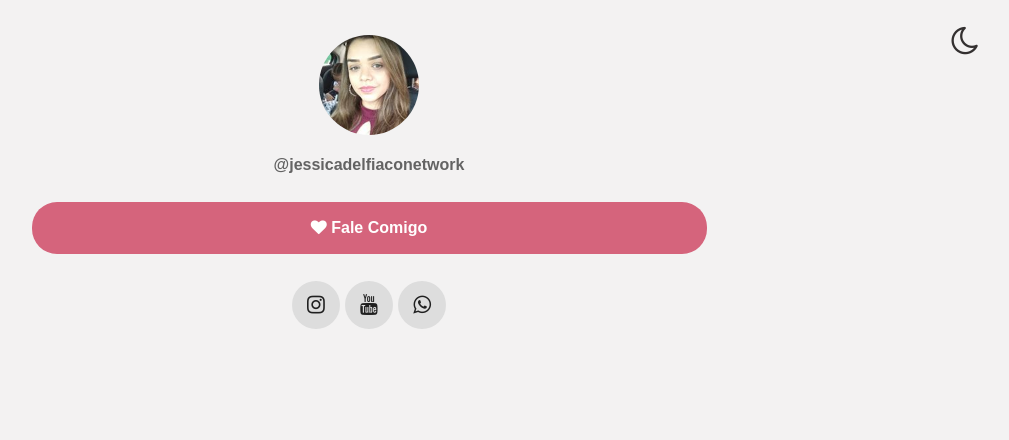
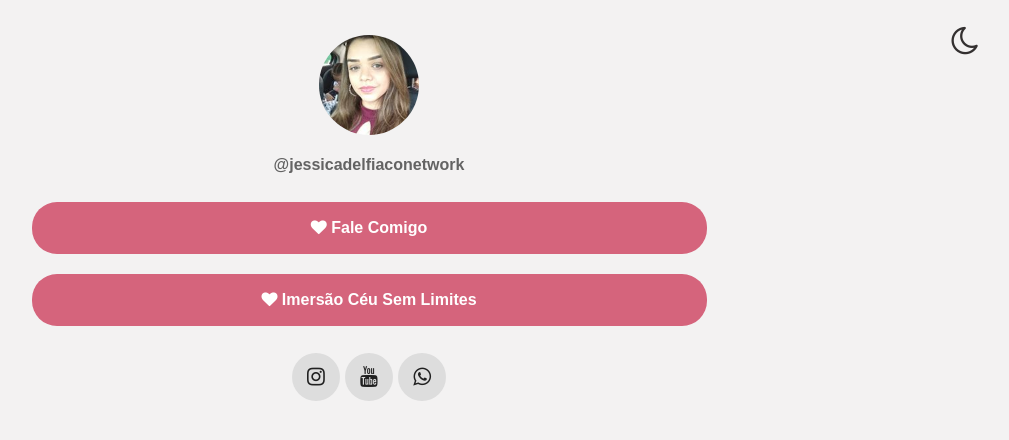
Before and after one commit to jessicadelfiaco/jessicadelfiaco.github.io, a plain HTML site: page index.html in a window 1280 px wide. Shown: the whole page, without its empty margins (271-1280 px from the left). Drawn offline with nearby package versions, Linux system fonts and the light colour scheme.

Commit message:
Update index.html
.

```diff
--- a/index.html
+++ b/index.html
@@ -31,6 +31,9 @@
 
         <a class="link" href="https://api.whatsapp.com/send?phone=5561991961423" target="_blank" style="border-radius: 25px;"><i
                 class="fa fa-heart"></i> Fale Comigo</a>
+
+        <a class="link" href="https://www.sympla.com.br/ceu---coach-extraordinarias-unidas__1067694" target="_blank" style="border-radius: 25px;"><i
+                class="fa fa-heart"></i> Imersão Céu Sem Limites</a>
     </div>
 
     <div class="footer">
```
